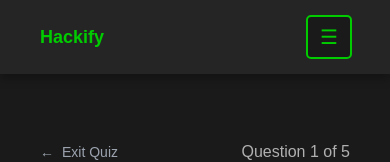
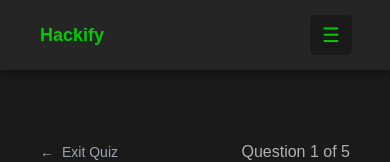
Before and after one commit to Ayush07571/Hackify, a React (Vite) app: page /games/security-quiz in a window 390 px wide. Shown: the top 162 px of the page. Built offline with nearby package versions, Linux system fonts and the light colour scheme.

Commit message:
update and bug fixes

```diff
--- a/src/App.css
+++ b/src/App.css
@@ -24,11 +24,11 @@ body {
   padding: 15px 30px;
   background-color: #252525;
   box-shadow: 0 4px 10px rgba(0, 0, 0, 0.3);
-  position: fixed; /* Fixed position */
-  width: 100%; /* Full width */
-  top: 0; /* Stick to the top */
-  left: 0; /* Ensure no gap on the left side */
-  z-index: 10; /* Ensure it's above other elements */
+  position: fixed;
+  width: 100%;
+  top: 0;
+  left: 0;
+  z-index: 10;
 }
 
 .nav-logo {
@@ -36,12 +36,11 @@ body {
   font-weight: bold;
   color: #00cc00;
   text-decoration: none;
-  padding-left: 10px; /* Add left padding for visual balance */
+  padding-left: 10px;
 }
 
 .nav-links {
   display: flex;
-
   list-style: none;
 }
 
@@ -65,89 +64,111 @@ body {
   display: none; /* Hide by default */
 }
 
+/* Close Button */
+.nav-close {
+  display: none; /* Hide by default */
+}
+
 @media (max-width: 768px) {
   .nav-toggle {
-    display: block; /* Show toggle button for smaller screens */
+    display: block;
     background-color: #1a1a1a;
     color: #00cc00;
-    border: 2px solid #00cc00;
+    border: none;
     border-radius: 5px;
     font-size: 24px;
-    padding: 5px 15px; /* Add spacing between button and boundary */
+    padding: 5px 15px;
     cursor: pointer;
     transition: all 0.3s ease;
-    margin-right: 10px; /* Add space to the right of the button */
+    margin-right: 10px;
   }
 
   .nav-toggle:hover {
-    background-color: #00cc00; /* Hover effect */
+    background-color: #00cc00;
     color: #1a1a1a;
-    transform: scale(1.1); /* Slight enlargement for interactivity */
+    transform: scale(1.1);
   }
 
   .nav-links {
-    display: none; /* Hide navigation links initially */
+    display: none;
     position: fixed;
     top: 0;
-    left: 0;
+    left: -250px;
     height: 100%;
-    width: 250px; /* Sidebar width */
+    width: 250px;
     background-color: #252525;
-    flex-direction: column; /* Stack links vertically */
+    flex-direction: column;
     padding: 20px;
     box-shadow: 4px 0 8px rgba(0, 0, 0, 0.2);
     overflow-y: auto;
-    z-index: 20; /* Place above main content */
+    z-index: 20;
+    transition: left 0.3s ease;
   }
 
   .nav-links.active {
-    display: flex; /* Show navigation links when active */
+    display: flex;
+    left: 0;
   }
 
   .nav-links li {
-    margin: 15px 0; /* Space between links */
+    margin: 15px 0;
   }
 
   .nav-links a {
-    font-size: 18px; /* Adjust font size for readability */
+    font-size: 18px;
     color: #e0e0e0;
     text-decoration: none;
     transition: color 0.3s ease;
   }
 
   .nav-links a:hover {
-    color: #00cc00; /* Highlight link on hover */
+    color: #00cc00;
+  }
+
+  .nav-close {
+    display: block;
+    background: none;
+    border: none;
+    color: #00cc00;
+    font-size: 24px;
+    padding: 10px;
+    text-align: right;
+    cursor: pointer;
+  }
+
+  .nav-close:hover {
+    color: #e0e0e0;
   }
 }
 
 /* Mobile Responsive Design */
 @media (max-width: 480px) {
   .nav-logo {
-    font-size: 18px; /* Further reduce logo size */
+    font-size: 18px;
   }
 
   .nav-links a {
-    font-size: 17px; /* Adjust font size for very small screens */
+    font-size: 17px;
   }
 
   .nav-links {
-    width: 200px; /* Reduce side navbar width for smaller screens */
+    width: 200px;
   }
 
   .nav-toggle {
-    font-size: 20px; /* Adjust size for smaller devices */
+    font-size: 20px;
     padding: 8px 12px;
-    margin-right: 8px; /* Add small gap for button */
+    margin-right: 8px;
   }
 }
 
 /* Add space below navbar in mobile view */
 @media (max-width: 768px) {
   .navbar {
-    margin-bottom: 20px; /* Gap below navbar */
+    margin-bottom: 20px;
   }
 
   .content {
-    padding-top: 10px; /* Adjust spacing above content text */
+    padding-top: 10px;
   }
 }
--- a/src/App.jsx
+++ b/src/App.jsx
@@ -1,4 +1,4 @@
-import React, { useState } from 'react';
+import React, { useState, useEffect } from 'react';
 import { BrowserRouter as Router, Route, Routes, Link } from 'react-router-dom';
 import Home from './Home';
 import Challenges from './Challenges';
@@ -18,8 +18,14 @@ function App() {
 
   // Function to toggle the mobile side navbar
   const toggleMobileNav = () => {
+    console.log("Hamburger icon clicked, toggling mobile nav:", !isMobileNavOpen);
     setIsMobileNavOpen(!isMobileNavOpen);
   };
+
+  // Debug state updates
+  useEffect(() => {
+    console.log("isMobileNavOpen updated:", isMobileNavOpen);
+  }, [isMobileNavOpen]);
 
   return (
     <Router>
@@ -30,16 +36,25 @@ function App() {
           <Link to="/" className="nav-logo">Hackify</Link>
 
           {/* Hamburger Menu (visible on mobile only) */}
-          <span
+          <button
             className="nav-toggle"
             onClick={toggleMobileNav}
-            style={{ display: isMobileNavOpen ? 'block' : undefined }}
+            aria-label={isMobileNavOpen ? "Close navigation menu" : "Open navigation menu"}
           >
-            ☰
-          </span>
+            {isMobileNavOpen ? '✕' : '☰'}
+          </button>
 
           {/* Navigation Links */}
           <ul className={`nav-links ${isMobileNavOpen ? 'active' : ''}`}>
+            <li>
+              <button
+                className="nav-close"
+                onClick={() => setIsMobileNavOpen(false)}
+                aria-label="Close navigation menu"
+              >
+                ✕
+              </button>
+            </li>
             <li><Link to="/" onClick={() => setIsMobileNavOpen(false)}>Home</Link></li>
             <li><Link to="/challenges" onClick={() => setIsMobileNavOpen(false)}>Challenges</Link></li>
             <li><Link to="/leaderboard" onClick={() => setIsMobileNavOpen(false)}>Leaderboard</Link></li>
@@ -69,6 +84,4 @@ function App() {
   );
 }
 
-
-
 export default App;
```
